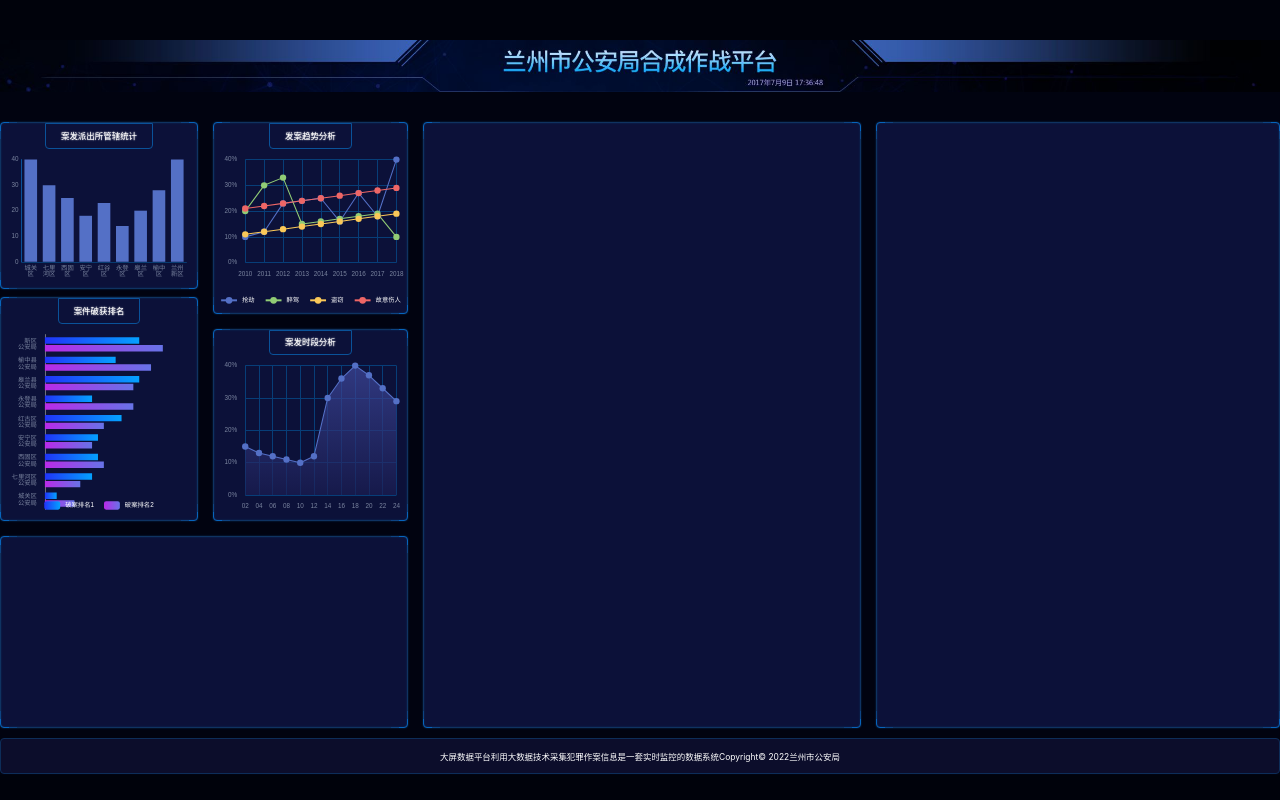
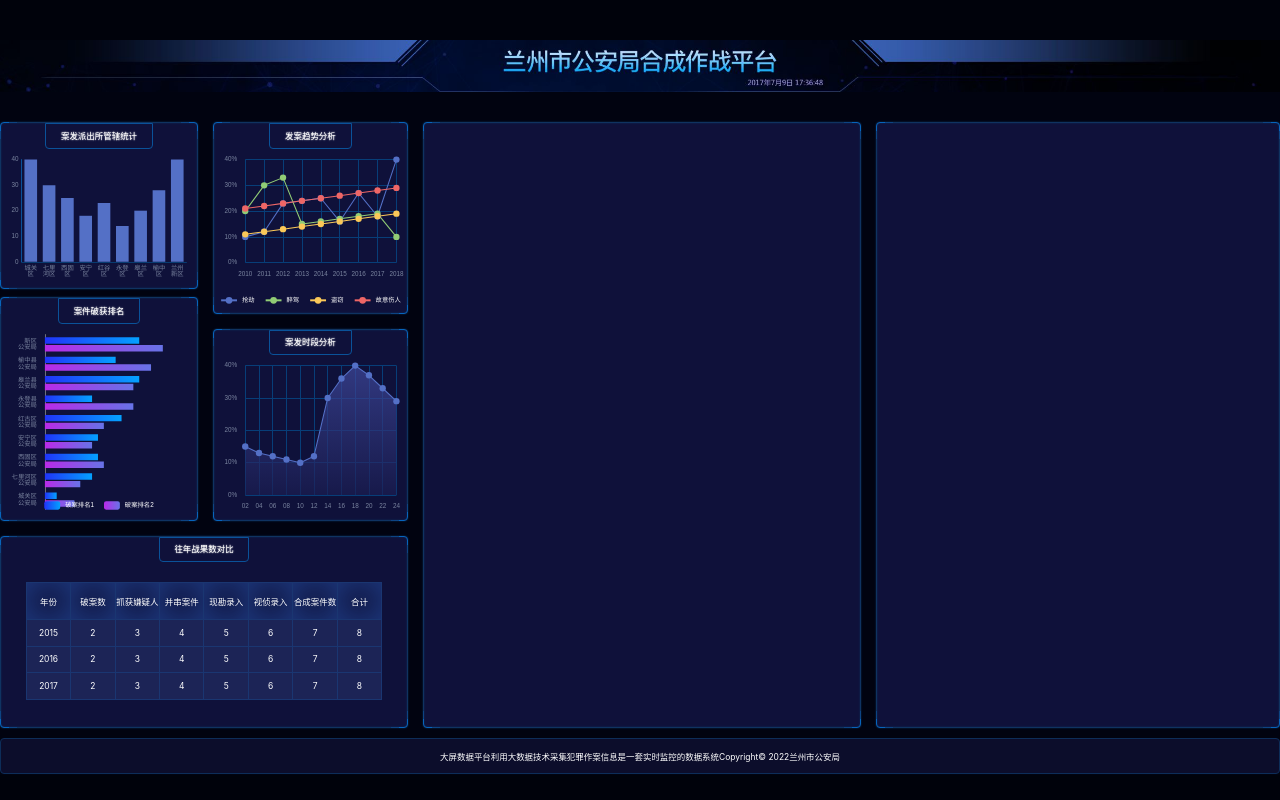
Before and after one commit to LuLiang0307/BigScreen-OriginCode, a React (Vite) app: page /#/ in a window 1280 px wide. Built offline with nearby package versions, Linux system fonts and the light colour scheme.

Commit message:
完成chart5

```diff
--- /dev/null
+++ b/src/components/chart-5.tsx
@@ -0,0 +1,31 @@
+import React, { useEffect, useRef } from 'react';
+import * as echarts from 'echarts';
+import { createEchartOptions } from '../shared/create-echart-options';
+import { px } from '../shared/px';
+
+export const Chart5 = () => {
+  return (
+    <div className="战果">
+    <h2>往年战果数对比</h2>
+    <table>
+      <thead>
+      <tr>
+        <th>年份</th><th>破案数</th><th>抓获嫌疑人</th><th>并串案件</th><th>现勘录入</th>
+        <th>视侦录入</th><th>合成案件数</th><th>合计</th>
+      </tr>
+      </thead>
+      <tbody>
+      <tr>
+        <td>2015</td><td>2</td><td>3</td><td>4</td><td>5</td><td>6</td><td>7</td><td>8</td>
+      </tr>
+      <tr>
+        <td>2016</td><td>2</td><td>3</td><td>4</td><td>5</td><td>6</td><td>7</td><td>8</td>
+      </tr>
+      <tr>
+        <td>2017</td><td>2</td><td>3</td><td>4</td><td>5</td><td>6</td><td>7</td><td>8</td>
+      </tr>
+      </tbody>
+    </table>
+  </div>
+  )
+}
--- a/src/pages/home.scss
+++ b/src/pages/home.scss
@@ -41,7 +41,7 @@
       border-radius: 4px;
       position: relative;
       box-shadow: 0 0 2px 0 #0f3361,inset 0 0 2px 0 #0f3361;
-      background: #0c1139;
+      background: #0f113a;
       &::before {
         content: '';
         position: absolute;
@@ -81,7 +81,7 @@
     .section5 {
       grid-area: box5;
     }
-    .管辖统计, .破获排名, .发案趋势, .时段分析{
+    .管辖统计, .破获排名, .发案趋势, .时段分析, .战果{
       height: px(315);
       display: flex;
       flex-direction: column;
@@ -126,6 +126,27 @@
     .发案趋势, .时段分析{
       height: px(363);
     }
+    .战果 {
+      > table {
+        margin-top: px(38);
+        border-collapse: collapse;
+        th, td {
+          border: 1px solid #1a3671;
+        }
+        thead {
+          th {
+            height: px(70);
+            box-shadow: inset 0 0 px(60) 0 #1f3d85;
+          }
+        }
+        tbody {
+          td {height: px(50); width: px(84);
+            background: #1c2456;
+          }
+
+        }
+      }
+    }
   }
 
 }
--- a/src/pages/home.tsx
+++ b/src/pages/home.tsx
@@ -5,6 +5,7 @@
 import {Chart2} from '../components/chart-2'
 import {Chart3} from '../components/chart-3'
 import {Chart4} from '../components/chart-4'
+import {Chart5} from '../components/chart-5'
 
 export const Home = () => {
   const year = new Date().getFullYear();
@@ -21,7 +22,9 @@
           <Chart3 />
           <Chart4 />
         </section>
-        <section className='bordered section3'></section>
+        <section className='bordered section3'>
+          <Chart5 />
+        </section>
         <section className='bordered section4'></section>
         <section className='bordered section5'></section>
       </main>
```
